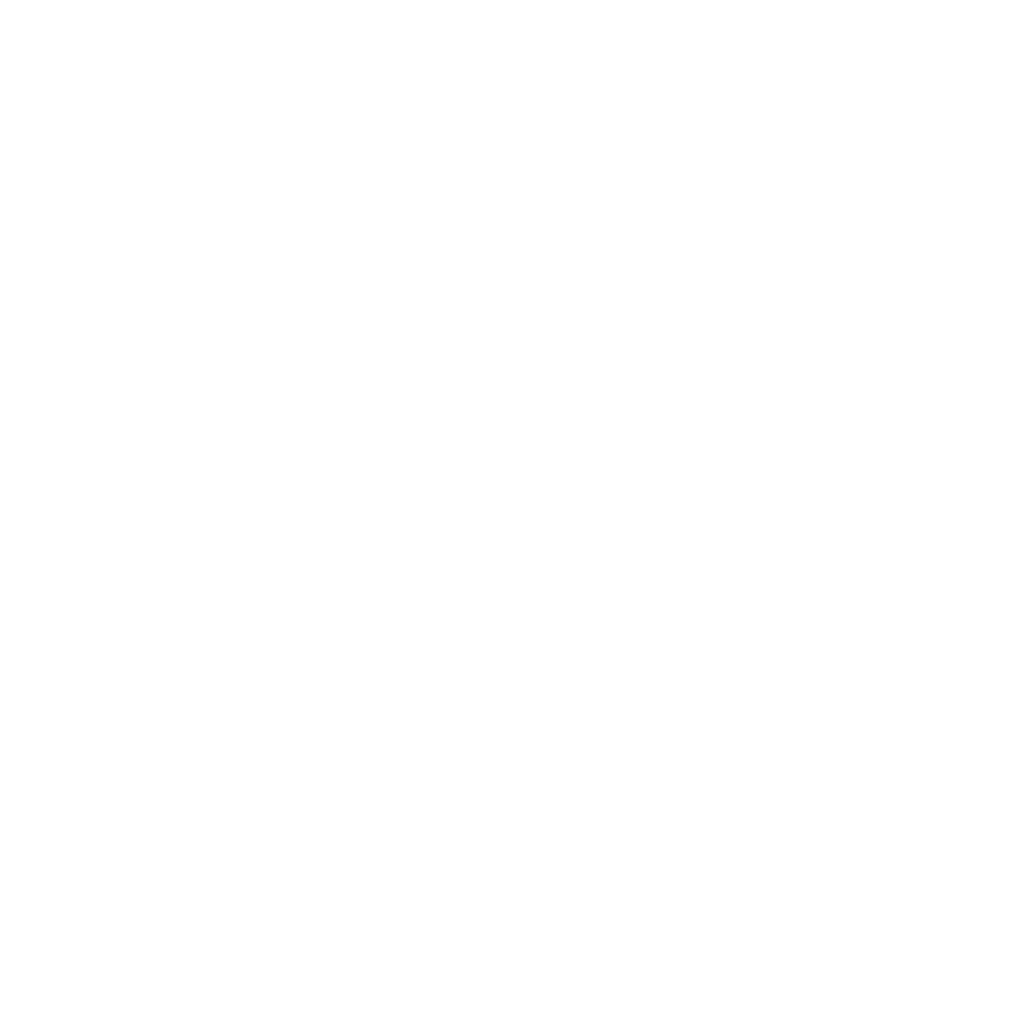
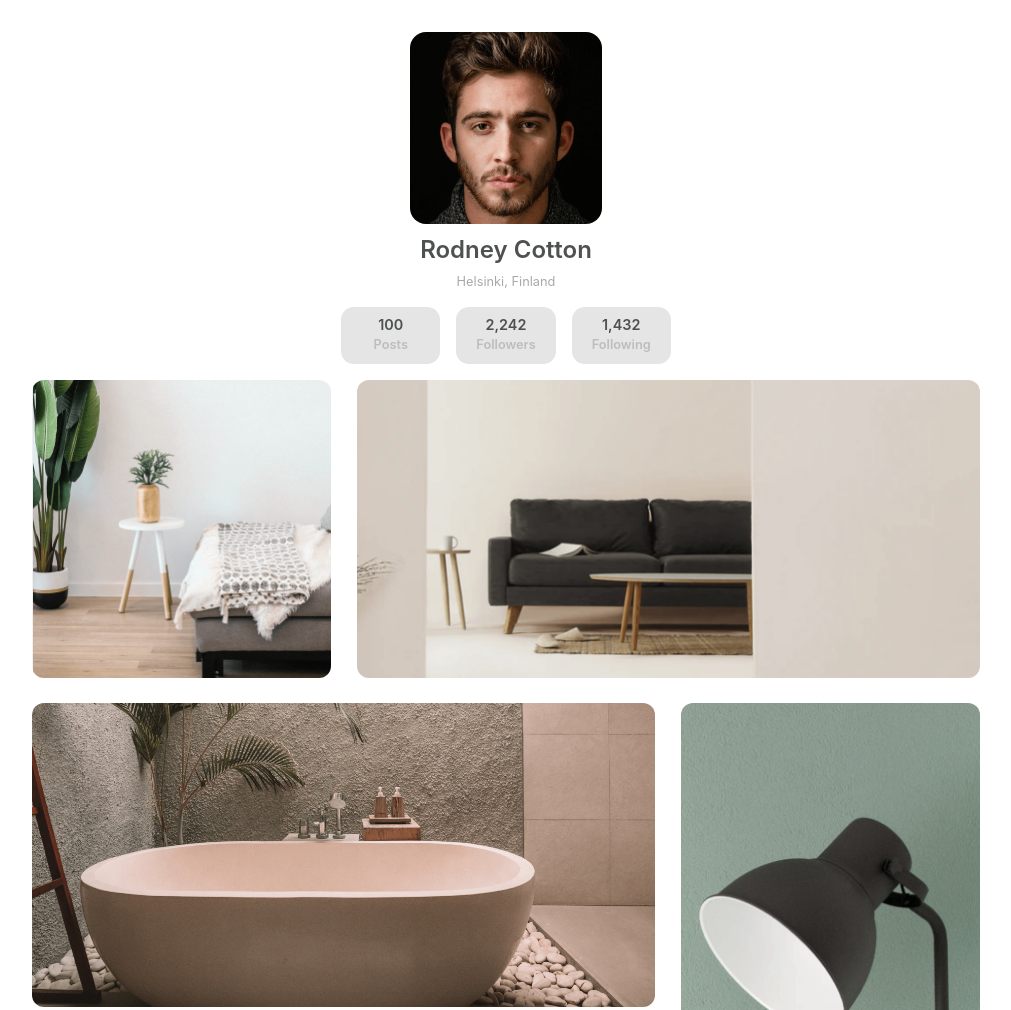
Before and after one commit to WanderleeDev/my-gallery, a website with bundled scripts: page index.html in a window 1280 px wide. Shown: the top 1010 px of the page, without its empty margins (134-1145 px from the left). Before the commit the page ends 800 px from the top, so only its background shows below. Built offline with nearby package versions, Linux system fonts and the light colour scheme.

Commit message:
Estilos agregados -estado terminado

```diff
--- a/app.js
+++ b/app.js
@@ -0,0 +1,8 @@
+import addBlock from "./assets/js/utils/addBlock.js";
+import Main from "./assets/js/Main.js";
+import Footer from "./assets/js/Footer.js";
+import Header from "./assets/js/Header.js";
+
+addBlock('.hero', Main(), 'afterbegin');
+addBlock('.hero', Header(), 'afterbegin');
+addBlock('.hero', Footer(), 'beforeend');
--- /dev/null
+++ b/assets/js/DB/personalData.js
@@ -0,0 +1,24 @@
+const personalData = [
+  {
+    name: 'Rodney Cotton',
+    img: "assets/img/profilePhoto.png",
+    location: 'Helsinki, Finland'
+  },
+
+  [
+    {
+      number: '100',
+      info: 'Posts'
+    },
+    {
+      number: '2,242',
+      info: 'Followers'
+    },
+    {
+      number: '1,432',
+      info: 'Following'
+    }
+  ]
+];
+
+export default personalData;
--- a/assets/js/Footer.js
+++ b/assets/js/Footer.js
@@ -0,0 +1,12 @@
+const Footer = ()  => {
+
+  const footer = `
+  <footer class="footer">
+    <p class="footer-info">created by <a class="footer-autor" href="https://www.linkedin.com/in/wanderlee-max/" rel="noopener noreferrer" aria-label="Ir a linkedin del creador">Wanderlee</a> - devChallenges.io </p>
+  </footer>
+  `;
+
+  return footer.trim();
+}
+
+export default Footer
--- a/assets/js/Header.js
+++ b/assets/js/Header.js
@@ -0,0 +1,38 @@
+import personalData from "./DB/personalData.js";
+import SimpleCard from "./components/Simple Card/SimpleCard.js";
+import SmallCard from "./components/SmallCard/SmallCard.js";
+
+
+const Header = () =>{
+
+  const persona = personalData[0];
+  const {name, img, location} = persona
+
+  const socialData = personalData[1];
+
+  console.log(socialData);
+
+
+  const tempContainer = `
+    <header class="header">
+      ${SimpleCard(img, name, location)}
+      <div class="subCards">
+      ${
+        socialData.map((data)=> {
+          const {number, info}= data
+
+          return(
+            SmallCard(number,info)
+            )
+        }).join('')
+      }
+      </div>
+
+
+    </header>
+  `;
+
+  return tempContainer.trim()
+}
+
+export default Header;
--- a/assets/js/Main.js
+++ b/assets/js/Main.js
@@ -0,0 +1,14 @@
+import Gallery from "./components/Gallery/Gallery.js"
+
+const Main = () => {
+
+  const tempContainer  = `
+    <main class="hero-main">
+    ${Gallery()}
+    </main>
+  `;
+
+  return tempContainer.trim()
+}
+
+export default Main
--- a/assets/js/components/Gallery/Gallery.js
+++ b/assets/js/components/Gallery/Gallery.js
@@ -27,7 +27,6 @@ const Gallery = () => {
     }
   ]
 
-
   const tempContainer = `
     <div class="gallery">
       ${
@@ -35,12 +34,14 @@ const Gallery = () => {
           const { imagen, alt} = img;
 
           return(`
-            <img loading="lazy" src=${imagen} alt=${alt}>
-          `).join('');
-        }).trim()
+            <img class="gallery-img" loading="lazy" src=${imagen} alt='${alt}' >
+          `)
+        }).join("")
       }
     </div>
   `;
 
-  return tempContainer
+  return tempContainer.trim()
 }
+
+export default Gallery
--- a/assets/js/components/Simple Card/SimpleCard.js
+++ b/assets/js/components/Simple Card/SimpleCard.js
@@ -4,13 +4,13 @@ const SimpleCard = (img, name, location) => {
   <figure class="personalCard">
     <img class="personalCard-photo" src=${img} alt="foto de ${name}" loading="lazy">
     <figcaption class="personalCard-data">
-      <span class="personalCard-name">${name}</span>
+      <h1 class="personalCard-name">${name}</h1>
       <span class="personalCard-location">${location}</span>
     </figcaption>
   </figure>
   `;
 
-  return tempContainer;
+  return tempContainer.trim();
 }
 
 export default SimpleCard
--- a/assets/scss/style.scss
+++ b/assets/scss/style.scss
@@ -3,5 +3,120 @@
 @use '../scss/utils/shared.scss' as *;
 
 .hero{
+  max-width: rem(980);
   font-family: 'Montserrat' sans-serif;
+  margin-inline: auto;
+  display: grid;
+  place-items: center;
 }
+
+.header{
+  display: grid;
+  place-items: center;
+  place-content: center;
+  margin-top: 2rem;
+  .personalCard{
+
+    &-photo{
+      aspect-ratio: 1/1;
+      width: min(30vw, 12rem);
+      margin-inline: auto;
+      border-radius: rem(16);
+    }
+
+    &-data{
+      text-align: center;
+    }
+
+    &-name{
+      font-size: min(1.5rem, 4.5vw);
+      color: #4E5150;
+      font-weight: 600;
+      padding-top: .5rem;
+    }
+
+    &-location{
+      display: inline-block;
+      color:  #A9A9A9;
+      font-size: min(.8rem, 3.3vw);
+      margin: 0 0 1rem 0;
+    }
+  }
+
+  .subCards{
+    display: flex;
+    justify-content: center;
+    align-items: center;
+    gap: 1rem;
+  }
+
+  .smallCard{
+    display: grid;
+    place-items: center;
+    width: min(22vw, 6.2rem);
+    padding: .7rem .5rem;
+    background-color: #E5E5E5;
+    color: #4E5150;
+    margin-inline: auto;
+    text-align: center;
+    border-radius: .8rem;
+    gap: .3rem;
+    font-size: min(.9rem, 3.3vw);
+
+    &-number{
+      font-weight: 600;
+      line-height: rem(14.63);
+    }
+
+    &-text{
+      font-size: min(.8rem, 3.3vw);
+      font-weight: 600;
+      line-height: rem(14.63);
+      color: #BDBDBD;
+    }
+  }
+}
+
+.gallery{
+  display: grid;
+  gap: min(2vw,2rem);
+  padding: 1rem;
+  grid-template-areas:
+  "photo1 photo2 photo2"
+  "photo3 photo3 photo4"
+  "photo5 photo6 photo4";
+
+  &-img{
+    height: 100%;
+    border-radius: rem(12);
+
+    &:hover{
+      opacity: 0.8;
+    }
+
+    @for $i from 1 through 6 {
+
+      &:nth-child(#{$i}){
+        grid-area: photo#{$i};
+      }
+    }
+  }
+
+}
+
+.footer{
+  padding: 1rem;
+  grid-row: 8/9;
+  text-align: center;
+
+  &-info{
+    color: #bdbdbd;
+    font-size: 14px;
+    font-weight: 500;
+  }
+
+  &-autor{
+    color: var(--blanco);
+    text-decoration: underline;
+  }
+}
--- a/index.html
+++ b/index.html
@@ -8,7 +8,6 @@
     <title>My gallery</title>
   </head>
   <body class="hero">
-    <main id="app"></main>
   </body>
-  <script src="./app.js"></script>
+  <script type="module" src="./app.js"></script>
 </html>
```
Also changed, not shown: assets/css/style.css, assets/img/photo4.png (renamed from assets/img/photo_4.png).
